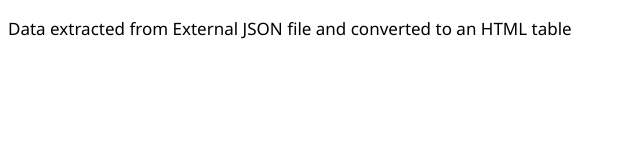
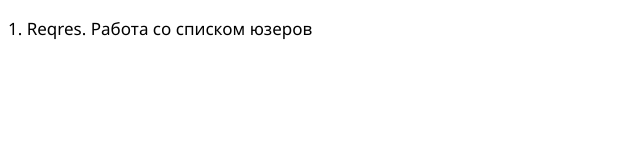
Before and after one commit to Schwarz666/json, a plain HTML site: page index.html in a window 1280 px wide. Shown: the whole page, without its empty margins (0-640 px from the left). Drawn offline with Linux system fonts and the light colour scheme; no server answers.

Commit message:
add text

```diff
--- a/index.html
+++ b/index.html
@@ -18,7 +18,7 @@
 </head>
 <body>
     <h3>
-    	Data extracted from External JSON file and converted to an HTML table
+    	1. Reqres. Работа со списком юзеров
     </h3>
     <div id='showTable'></div>
 </body>
```
